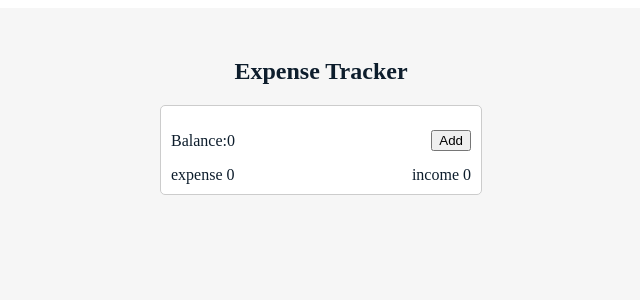
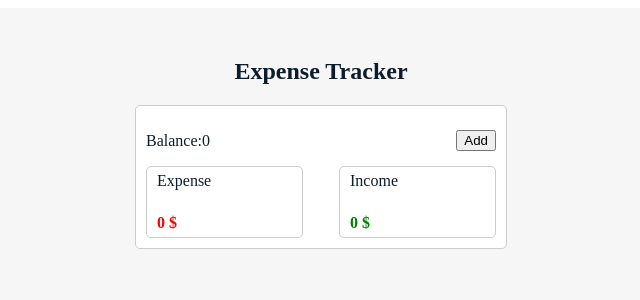
Before and after one commit to zarbabi/Expense_Tracker, a React (Create React App) app: page / in a window 1280 px wide. Shown: the top 300 px of the page, without its empty margins (319-959 px from the left). Built offline with nearby package versions, Linux system fonts and the light colour scheme.

Commit message:
expense-income-box-style

```diff
--- a/src/App.css
+++ b/src/App.css
@@ -19,7 +19,7 @@
 .container {
   display: flex;
   flex-direction: column;
-  width: 300px;
+  width: 350px;
   background-color: #fff;
   padding: 10px;
   border-radius: 5px;
@@ -31,3 +31,20 @@
   justify-content: space-between;
   align-items: center;
 }
+
+.expenseBox {
+  display: flex;
+  flex-direction: column;
+  width: 135px;
+  border-radius: 5px;
+  border: 1px solid #ccc;
+  height: 60px;
+  align-items: flex-start;
+  padding: 5px 10px;
+  justify-content: space-between;
+}
+
+.expenseBox span {
+  font-weight: bold;
+  color: green;
+}
--- a/src/components/OverViewComponent.js
+++ b/src/components/OverViewComponent.js
@@ -13,8 +13,12 @@
       </div>
       {isShow && <TransActionForm addTransactions={addTransactions} />}
       <div className="resultSection">
-        <div>expense {expense}</div>
-        <div>income {income}</div>
+        <div className="expenseBox">
+          Expense <span style={{ color: "red" }}> {expense} $</span>
+        </div>
+        <div className="expenseBox">
+          Income <span>{income} $</span>
+        </div>
       </div>
     </>
   );
```
